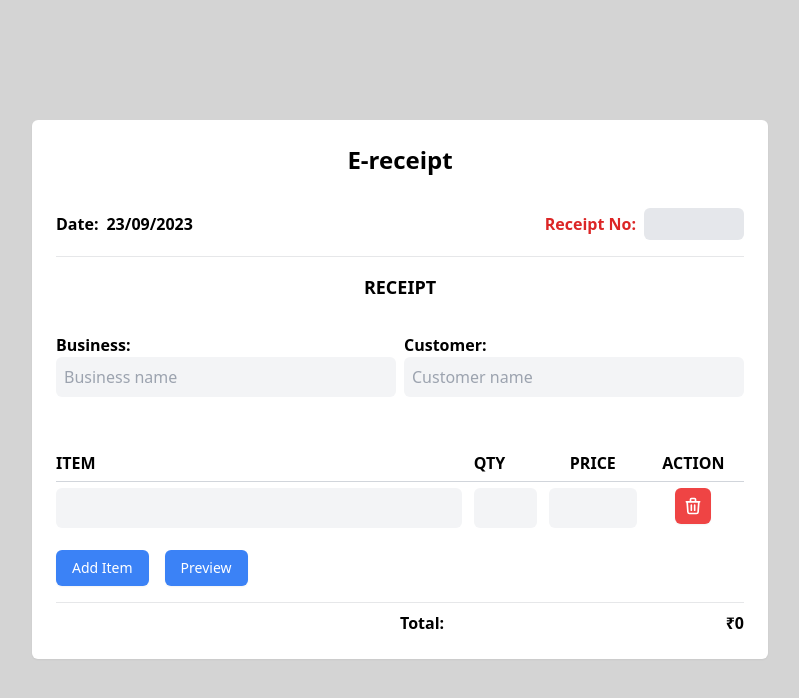
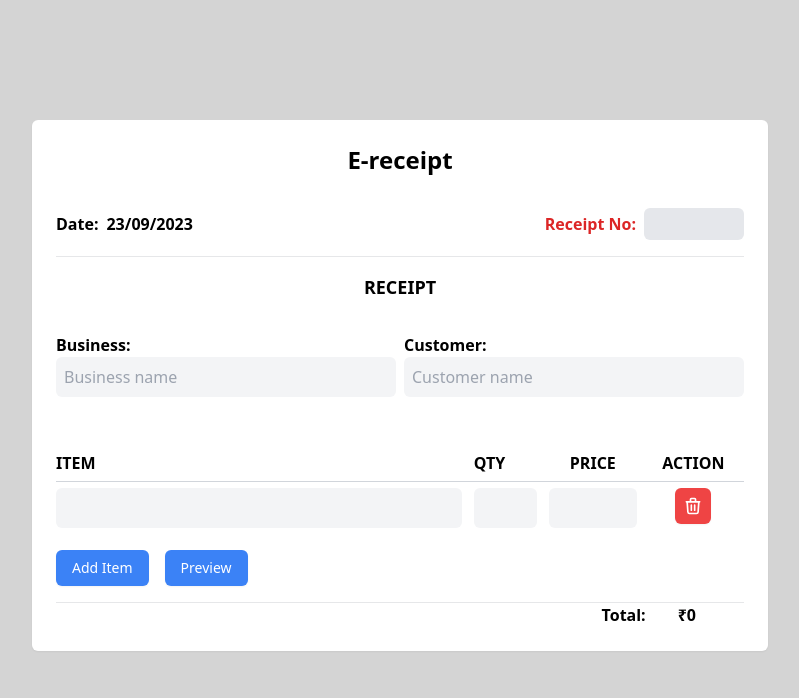
Before and after one commit to tttooii/e-receipt, a React (Create React App) app: page / in a window 1280 px wide. Shown: the top 698 px of the page, without its empty margins (240-1039 px from the left). Built offline with nearby package versions, Linux system fonts and the light colour scheme; some icons are missing.

Commit message:
modal update

```diff
--- a/src/components/ReceiptForm.js
+++ b/src/components/ReceiptForm.js
@@ -156,14 +156,14 @@ const ReceiptForm = () => {
               }}
               items={items}
             />
-            <div className="flex flex-col items-end border-t border-gray-900/10">
-              <div className="flex justify-between w-full pt-2 md:w-1/2">
-                <span className="font-bold">Total:</span>
+            <div className="border-t border-gray-900/10">
+              <div className='flex flex-row justify-end w-full gap-8 pr-12'>
+              <span className="font-bold">Total:</span>
                 <span className="font-bold">
                 ₹{total % 1 === 0 ? total : total.toFixed(2)}
               </span>
+              </div>
             </div>
-          </div>
         </div>
       </form>
      );
```
